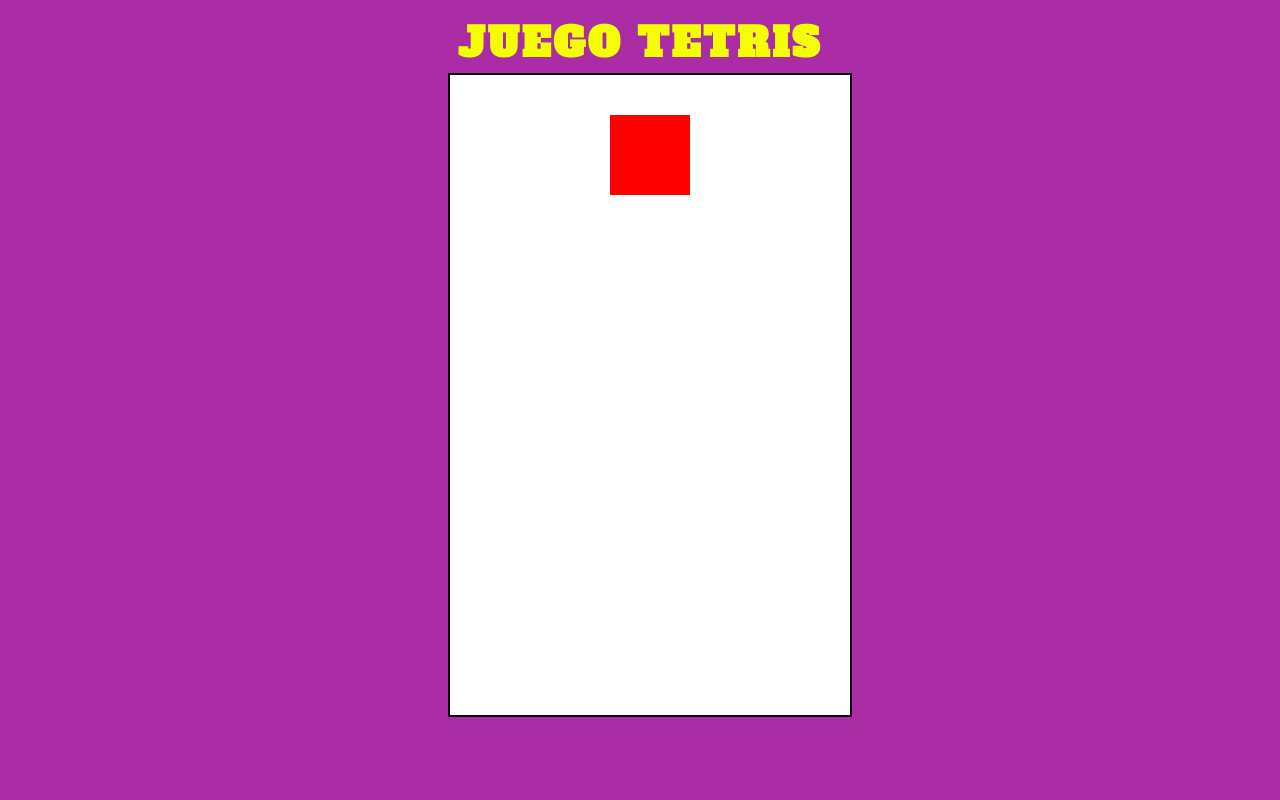
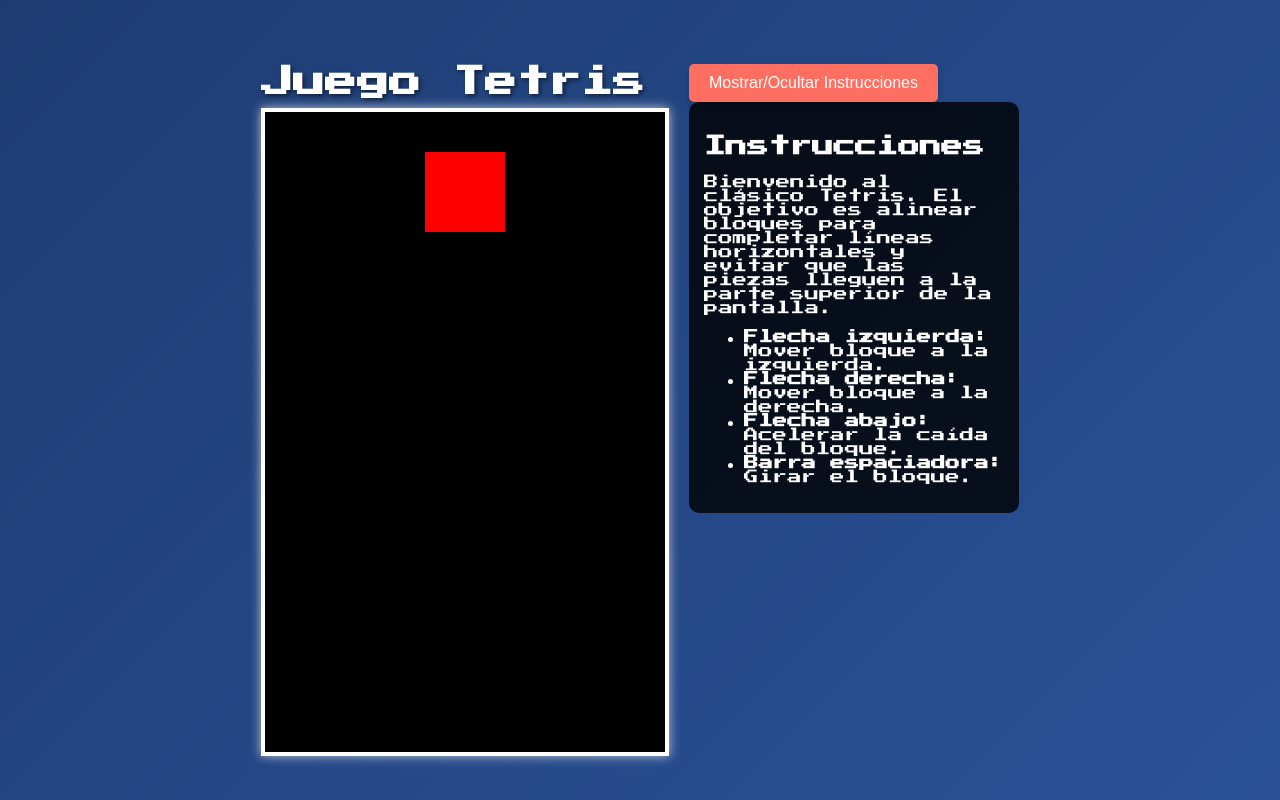
Before and after one commit to GerzaVera/tetris, a plain HTML site: page index.html in a window 1280 px wide. Drawn offline with Linux system fonts and the light colour scheme.

Commit message:
agregue y modifique los estilos

```diff
--- a/index.html
+++ b/index.html
@@ -1,22 +1,46 @@
-</html>
+<!DOCTYPE html>
+<html lang="es">
 
 <head>
-  <title> Tetris</title>
+    <meta charset="UTF-8">
+    <meta name="viewport" content="width=device-width, initial-scale=1.0">
+    <title>Tetris Mejorado</title>
     <script src='js/juego.js'></script>
     <link rel="stylesheet" href="sass/style.css">
     <link rel="preconnect" href="https://fonts.googleapis.com">
     <link rel="preconnect" href="https://fonts.gstatic.com" crossorigin>
-<link href="https://fonts.googleapis.com/css2?family=Alfa+Slab+One&display=swap" rel="stylesheet">
+    <link href="https://fonts.googleapis.com/css2?family=Press+Start+2P&display=swap" rel="stylesheet">
+   <link rel="stylesheet" href="sass/style.css">
 
 </head>
 
-
 <body onload='inicializa();'>
     <div class="contenedor">
-    <h1>JUEGO TETRIS</h1>
-  <canvas id='canvas' style='background-color:#ffff; border:2px solid #000000;'></canvas>
+        <div>
+            <h1>Juego Tetris</h1>
+            <canvas id='canvas' width="300" height="600"></canvas>
         </div>
+        <div>
+            <button class="boton" onclick="toggleInstrucciones()">Mostrar/Ocultar Instrucciones</button>
+            <div id="instrucciones" class="instrucciones">
+                <h2>Instrucciones</h2>
+                <p>Bienvenido al clásico Tetris. El objetivo es alinear bloques para completar líneas horizontales y evitar que las piezas lleguen a la parte superior de la pantalla.</p>
+                <ul>
+                    <li><b>Flecha izquierda:</b> Mover bloque a la izquierda.</li>
+                    <li><b>Flecha derecha:</b> Mover bloque a la derecha.</li>
+                    <li><b>Flecha abajo:</b> Acelerar la caída del bloque.</li>
+                    <li><b>Barra espaciadora:</b> Girar el bloque.</li>
+                </ul>
+            </div>
+        </div>
+    </div>
+
+    <script>
+        function toggleInstrucciones() {
+            const instrucciones = document.getElementById('instrucciones');
+            instrucciones.classList.toggle('hidden');
+        }
+    </script>
 </body>
 
-
 </html>
--- a/sass/style.sass
+++ b/sass/style.sass
@@ -1,23 +1,54 @@
-*
-    margin: 0
-    padding: 0
-    background: #aa2da6
+// Variables
+$primary-color: #ffcc00
+$secondary-color: #333
+$gradient-start: #1e3c72
+$gradient-end: #2a5298
 
+// Mixins
+=box-shadow($color, $x, $y, $blur)
+  -webkit-box-shadow: $x $y $blur $color
+  -moz-box-shadow: $x $y $blur $color
+  box-shadow: $x $y $blur $color
+
+// Estilos generales
+body
+  font-family: 'Alfa Slab One', cursive
+  margin: 0
+  padding: 0
+  display: flex
+  justify-content: center
+  align-items: center
+  min-height: 100vh
+  background: linear-gradient(135deg, $gradient-start, $gradient-end)
+  color: white
 
 .contenedor
-    margin: 0 auto
-    width: 30%
-    margin-top: 1rem
-    margin-bottom: 1rem
+  text-align: center
+  background: rgba(0, 0, 0, 0.8)
+  padding: 20px
+  border-radius: 15px
+  +box-shadow(rgba(0, 0, 0, 0.5), 0, 8px, 15px)
+  max-width: 400px
+  width: 90%
 
-    h1
-        font-family: 'Alfa Slab One', cursive
-        text-align: center
-        color: #f6ff00
-        letter-spacing: 3px
-        font-size: 40px
-        padding-bottom: 3px
-        text-shadow: 3px 5px 3px #1f1f1f00
+h1
+  margin: 0 0 20px
+  font-size: 2rem
+  color: $primary-color
+  text-shadow: 2px 2px 4px rgba(0, 0, 0, 0.7)
 
-    h1:hover
-        color: #aeff00
+canvas
+  display: block
+  margin: 0 auto
+  background-color: $secondary-color
+  border: 3px solid $primary-color
+  +box-shadow(rgba(255, 255, 255, 0.3), 0, 4px, 10px)
+  border-radius: 5px
+
+// Media query para móviles
+@media (max-width: 600px)
+  h1
+    font-size: 1.5rem
+  canvas
+    width: 90%
+    height: auto
```
Also changed, not shown: sass/style.css, 1 other file. Lines whose indentation alone changed are shown as unchanged.
